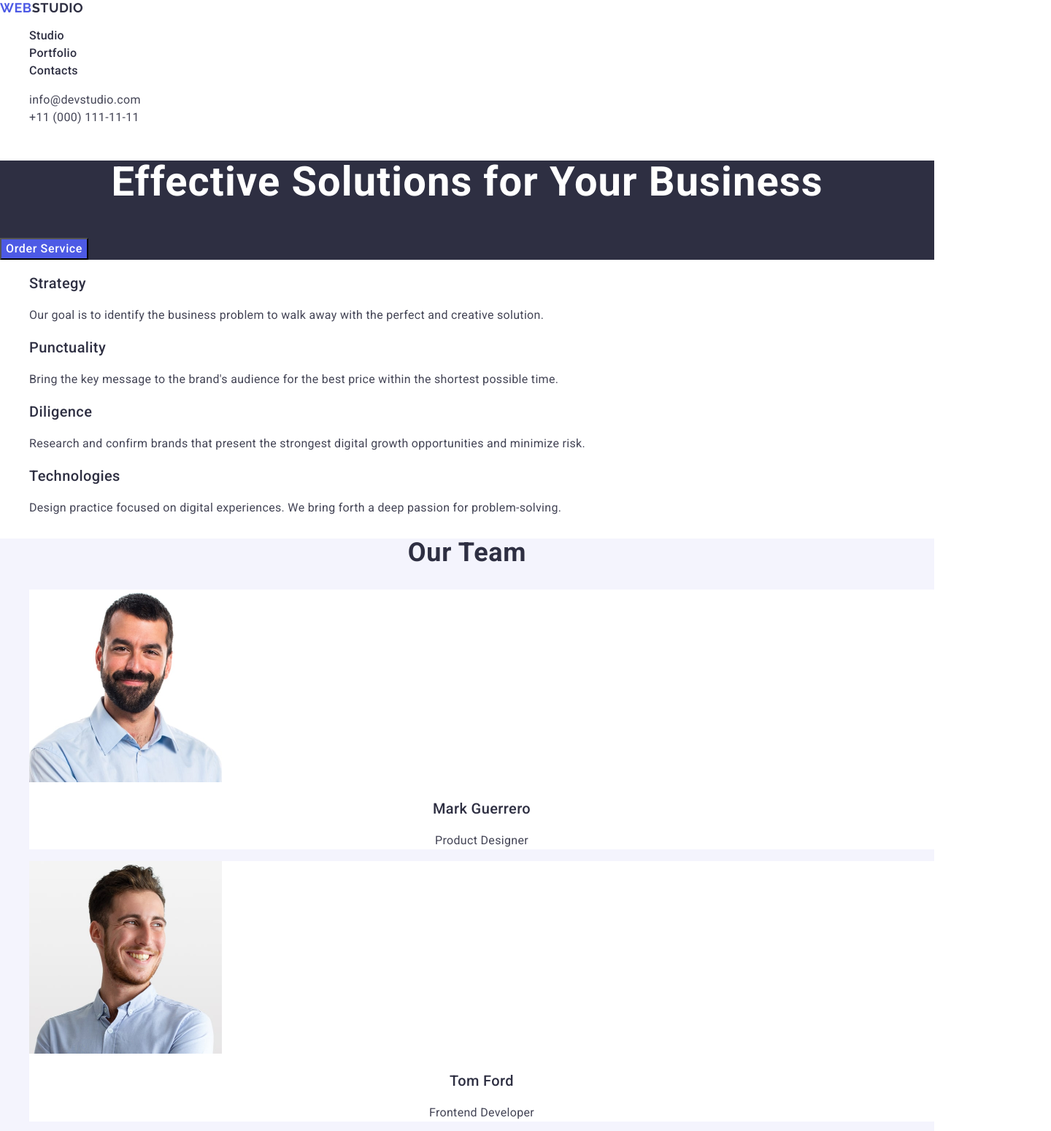
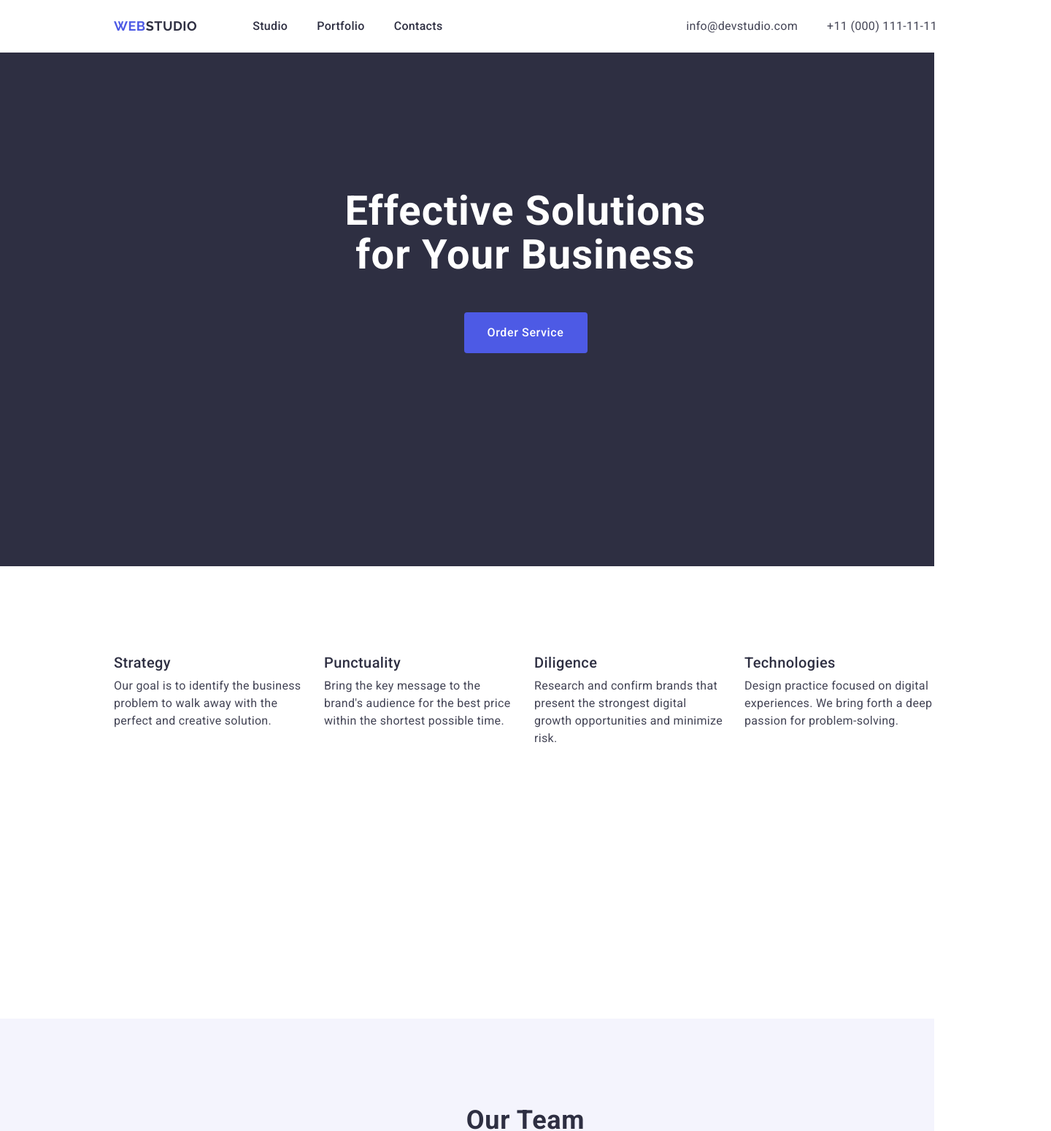
Before and after one commit to andreya-airini/goit-markup-hw-03, a plain HTML site: page index.html in a window 1280 px wide. Shown: the top 1550 px of the page at 73% size, 1440 px wide, since content can reach past the window. Drawn offline with nearby package versions, Linux system fonts and the light colour scheme.

Commit message:
add new flex

```diff
--- a/css/style.css
+++ b/css/style.css
@@ -5,11 +5,67 @@ body {
 }
 ul {
      list-style: none;
+     margin-top: 0;
+     margin-bottom: 0;
+     padding-left: 0;
  }
+
+p, h1, h2, h3, h4, h5, h6 {
+    margin-top: 0;
+    margin-bottom: 0;
+}
 
 a {
      text-decoration: none;
  }
+
+ img{
+    display: block;
+ }
+
+.container{
+    width: 1440px;
+    padding-left: 156px;
+    padding-right: 156px;
+    margin: 0;
+}
+
+.header{
+    padding-top: 24px;
+    padding-bottom: 24px;
+}
+.header-navigation{
+    display: flex;
+    align-items: center;
+}
+
+.header-list{
+    display: flex;
+    gap: 40px;
+}
+
+.header-container{
+    display: flex;
+    align-items: center;
+}
+.contact-list{
+    display: flex;
+    gap: 40px;
+}
+.contact{
+    margin-left: auto;
+}
+
+.title{
+    padding-top: 188px;
+    padding-bottom: 292px;
+}
+
+.description{
+    padding-top: 120px;
+    padding-bottom: 120px;
+}
+
 .header-logo{
     font-family: "Raleway", sans-serif;
     font-weight: 700;
@@ -18,6 +74,7 @@ a {
         letter-spacing: 0.03em;
         text-transform: uppercase;
         color: #4d5ae5;
+        margin-right: 76px;
 }
 .header-logo span{
     color: #2e2f42;
@@ -58,6 +115,8 @@ a {
 /* ---TITLE--- */
 .title{
     background: #2e2f42;
+    padding-right: 188px;
+    padding-bottom: 292px;
 }
 .title-prime {
     font-weight: 700;
@@ -66,6 +125,9 @@ a {
         letter-spacing: 0.02em;
         text-align: center;
         color: #fff;
+        max-width: 496px;
+        margin: 0 auto;
+        margin-bottom: 48px;
 }
 
 .title-btn {
@@ -77,6 +139,13 @@ a {
         color: #fff;
         background: #4d5ae5;
         cursor: pointer;
+        min-width: 169px;
+        height: 56px;
+        border-radius: 4px;
+        border: none;
+        display: block;
+        margin-right: auto;
+        margin-left: auto;
 }
 
 .title-btn:hover,
@@ -91,6 +160,20 @@ a {
 }
 
 /* ---DESCRIPTION--- */
+.description{
+    padding-top: 120px;
+    padding-bottom: 120px;
+}
+.description-list{
+    display: flex;
+    gap: 24px;
+}
+.description-item{
+    width: 264px;
+    border-radius: 0 0 4px 4px;
+    padding: 0px 0px 32px 0px;
+    height: 380px;
+}
 
 .description-subtitle {
     font-weight: 500;
@@ -98,6 +181,7 @@ a {
         line-height: 1.2;
         letter-spacing: 0.02em;
         color: #2e2f42;
+        margin-bottom: 8px;
 }
 
 .description-text {
@@ -111,8 +195,18 @@ a {
 .team {
     background: #f4f4fd;
 }
+.team-list{
+    padding-bottom: 120px;
+    display: flex;
+    gap: 24px;
+    flex-basis: calc((100 - 3 * 24)/4);
+}
 .team-item{
         background: #fff;
+        border-radius: 0 0 4px 4px;
+        /* padding: 32px 16px; */
+        /* padding-left: 16px; */
+
 }
 .team-title {
     font-weight: 700;
@@ -122,6 +216,10 @@ a {
         text-align: center;
         color: #2e2f42;
         text-transform: capitalize;
+        padding-top: 120px;
+        padding-bottom: 72px;
+
+
 }
 
 .team-subtitle {
@@ -131,6 +229,7 @@ a {
         letter-spacing: 0.02em;
         text-align: center;
         color: #2e2f42;
+        padding-bottom: 8px;
 }
 
 .team-text {
@@ -143,7 +242,12 @@ a {
 }
 /* ---PORTFOLIO--- */
 .portfolio {}
-
+.portfolio-list{
+    display: flex;
+    flex-wrap: wrap;
+    column-gap: 24px;
+    row-gap: 48px;
+}
 .portfolio-title {
     font-weight: 700;
     font-size: 36px;
@@ -152,11 +256,29 @@ a {
     letter-spacing: 0.02em;
     color: #2e2f42;
     text-transform: capitalize;
+    padding-top: 120px;
+    padding-bottom: 72px;
 }
 
-.portfolio-list {}
+.portfolio-list {
+    padding-bottom: 120px;
+}
 
-.portfolio-item {}
+.ocrug{
+    border-bottom: 1px solid #e7e9fc;
+        border-left: 1px solid #e7e9fc;
+        border-right: 1px solid #e7e9fc;
+        padding: 32px 16px;
+        width: 360px;
+            height: 120px;
+}
+
+.portfolio-item {
+    /* padding: 32px 16px;
+        width: 360px;
+        height: 120px; */
+        /* flex-basis: calc((100 - 3 * 24px)/ 4); */
+}
 
 .portfolio-img {}
 
@@ -165,7 +287,10 @@ a {
     font-size: 20px;
     line-height: 1.2;
     letter-spacing: 0.02em;
-    color: #2e2f42;}
+    color: #2e2f42;
+    padding-bottom: 8px;
+}
+
 
 .portfolio-text {
     font-weight: 400;
@@ -177,6 +302,8 @@ a {
 /* ---FOOTER--- */
 .footer {
     background: #2e2f42;
+    padding-top: 100px;
+    padding-bottom: 188px;
 }
 
 .footer-logo {
@@ -187,6 +314,8 @@ a {
         letter-spacing: 0.03em;
         text-transform: uppercase;
         color: #4d5ae5;
+
+
 }
 
 .footer-logo-black {
@@ -199,4 +328,7 @@ a {
         line-height: 1.5;
         letter-spacing: 0.02em;
         color: #f4f4fd;
+        padding-top: 16px;
+        max-width: 264px;
+
 }
--- a/index.html
+++ b/index.html
@@ -17,6 +17,7 @@
 
 <body>
     <header class="header">
+        <div class="container header-container">
             <nav class="header-navigation">
                 <a class="header-logo" href="./index.html">Web<span>Studio</span></a>
                 <ul class="header-list">
@@ -36,14 +37,18 @@
                     </li>
                 </ul>
             </address>
+        </div>
     </header>
     <main>
         <section class="title">
+            <div class="container">
                 <h1 class="title-prime">Effective Solutions for Your Business</h1>
                 <button class="title-btn" type="button">Order Service</button>
+            </div>
         </section>
         <section class="description">
             <h2 hidden>Features</h2>
+            <div class="container">
                 <ul class="description-list">
                     <li class="description-item">
                         <h3 class="description-subtitle">Strategy</h3>
@@ -66,8 +71,10 @@
                             We bring forth a deep passion for problem-solving.</p>
                     </li>
                 </ul>
+            </div>
         </section>
         <section class="team">
+            <div class="container">
                 <h2 class="team-title">Our Team</h2>
                 <ul class="team-list">
                     <li class="team-item">
@@ -91,47 +98,64 @@
                         <p class="team-text">UI Designer</p>
                     </li>
                 </ul>
+            </div>
         </section>
         <section class="portfolio">
+            <div class="container">
                 <h2 class="portfolio-title">Our Portfolio</h2>
                 <ul class="portfolio-list">
                     <li class="portfolio-item">
                         <img class="portfolio-img" src="./images/bancking.jpg" alt="Banking App" width="360" height="300">
+                        <div class="ocrug">
                             <h3 class="portfolio-subtitle">Banking App</h3>
                             <p class="portfolio-text">App</p>
+                        </div>
                     </li>
                     <li class="portfolio-item">
                         <img class="portfolio-img" src="./images/cashles.jpg" alt="Cashless Payment" width="360" height="300">
+                        <div class="ocrug">
                             <h3 class="portfolio-subtitle">Cashless Payment</h3>
                             <p class="portfolio-text">Marketing</p>
+                        </div>
                     </li>
                     <li class="portfolio-item">
                         <img class="portfolio-img" src="./images/meditation.jpg" alt="Meditation App" width="360" height="300">
+                        <div class="ocrug">
                             <h3 class="portfolio-subtitle">Meditation App</h3>
                             <p class="portfolio-text">App</p>
+                        </div>
                     </li>
                     <li class="portfolio-item">
                         <img class="portfolio-img" src="./images/taxi.jpg" alt="Taxi Service" width="360" height="300">
+                        <div class="ocrug">
                             <h3 class="portfolio-subtitle">Taxi Service</h3>
                             <p class="portfolio-text">Marketing</p>
+                        </div>
                     </li>
                     <li class="portfolio-item">
                         <img class="portfolio-img" src="./images/screen.jpg" alt="Screen Illustrations" width="360" height="300">
+                        <div class="ocrug">
                             <h3 class="portfolio-subtitle">Screen Illustrations</h3>
                             <p class="portfolio-text">Design</p>
+                        </div>
                     </li>
                     <li class="portfolio-item">
                         <img class="portfolio-img" src="./images/online.jpg" alt="Online Courses" width="360" height="300">
+                        <div class="ocrug">
                             <h3 class="portfolio-subtitle">Online Courses</h3>
                             <p class="portfolio-text">Marketing</p>
+                        </div>
                     </li>
                 </ul>
+            </div>
         </section>
     </main>
     <footer class="footer">
+        <div class="container">
             <a class="footer-logo" href="./index.html">Web<span class="footer-logo-black">Studio</span></a>
             <p class="footer-text" >Increase the flow of customers and sales for your
                 business with digital marketing & growth solutions.</p>
+        </div>
     </footer>
 </body>
 </html>
```
Lines whose indentation alone changed are shown as unchanged.
